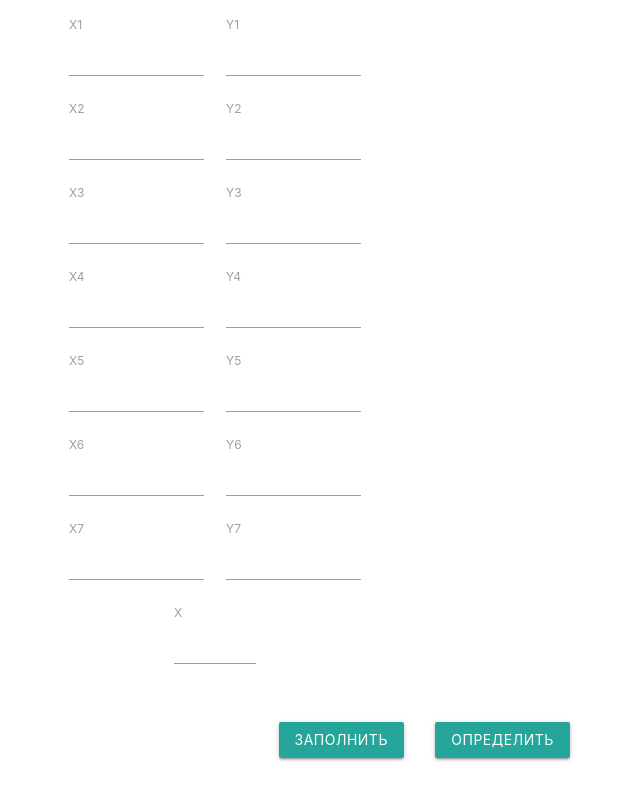
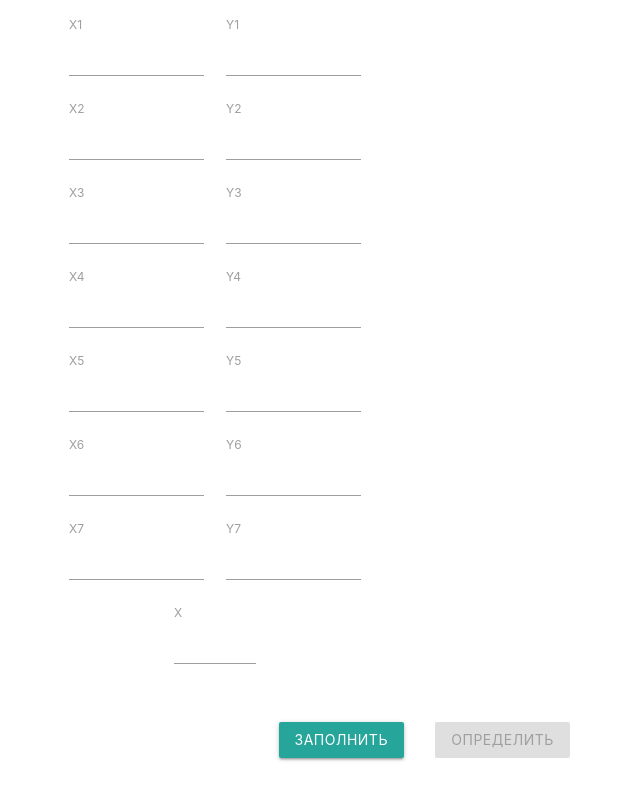
Before and after one commit to Vadimagic/ComputationalMethods, a Vue app: page /lab7 in a window 1280 px wide. Shown: the part 342-1135 px from the top of the page, without its empty margins (425-1065 px from the left). Built offline with nearby package versions, Linux system fonts and the light colour scheme.

Commit message:
add check inputs lab6&lab7

```diff
--- a/src/views/Lab6.vue
+++ b/src/views/Lab6.vue
@@ -61,7 +61,7 @@
 				<button @click="fillForm" class="btn">Заполнить</button>
 			</div>
 			<div class="input-field col offset-s1 s2">
-				<button @click="search_click" class="btn">Определить</button>
+				<button @click="search_click" class="btn" :disabled="!Boolean(x && x1 && x2 && x3 && x4 && x5 && x6 && y1 && y2 && y3 && y4 && y5 && y6)">Определить</button>
 			</div>
 		</div>
 		<div class="row" v-if="l">
--- a/src/views/Lab7.vue
+++ b/src/views/Lab7.vue
@@ -69,7 +69,7 @@
 				<button @click="fillForm" class="btn">Заполнить</button>
 			</div>
 			<div class="input-field col offset-s1 s2">
-				<button @click="search_click" class="btn">Определить</button>
+				<button @click="search_click" class="btn" :disabled="!Boolean(x && x1 && x2 && x3 && x4 && x5 && x6 && x7 && y1 && y2 && y3 && y4 && y5 && y6 && y7)">Определить</button>
 			</div>
 		</div>
 		<div class="row" v-if="result">
```
